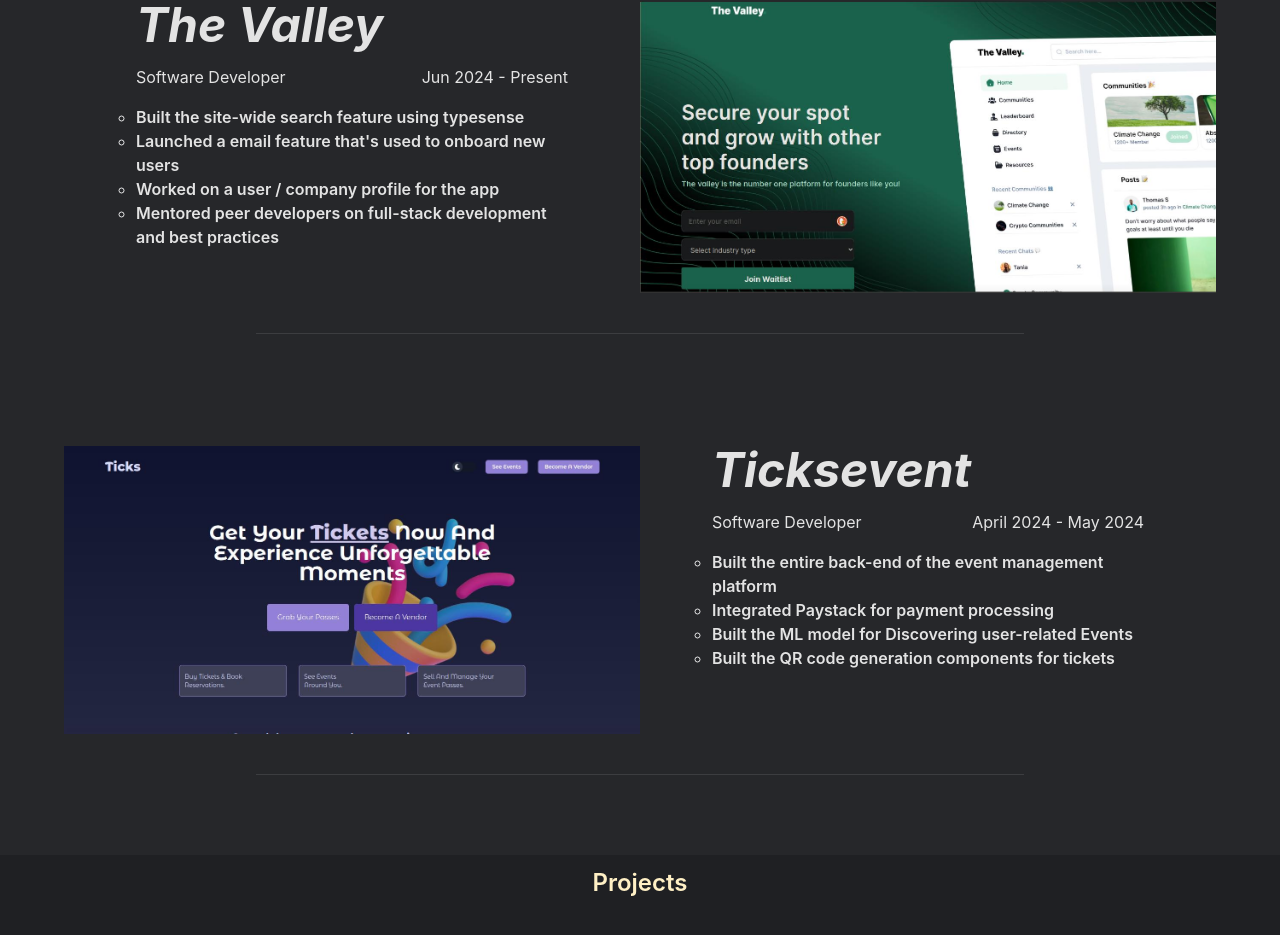
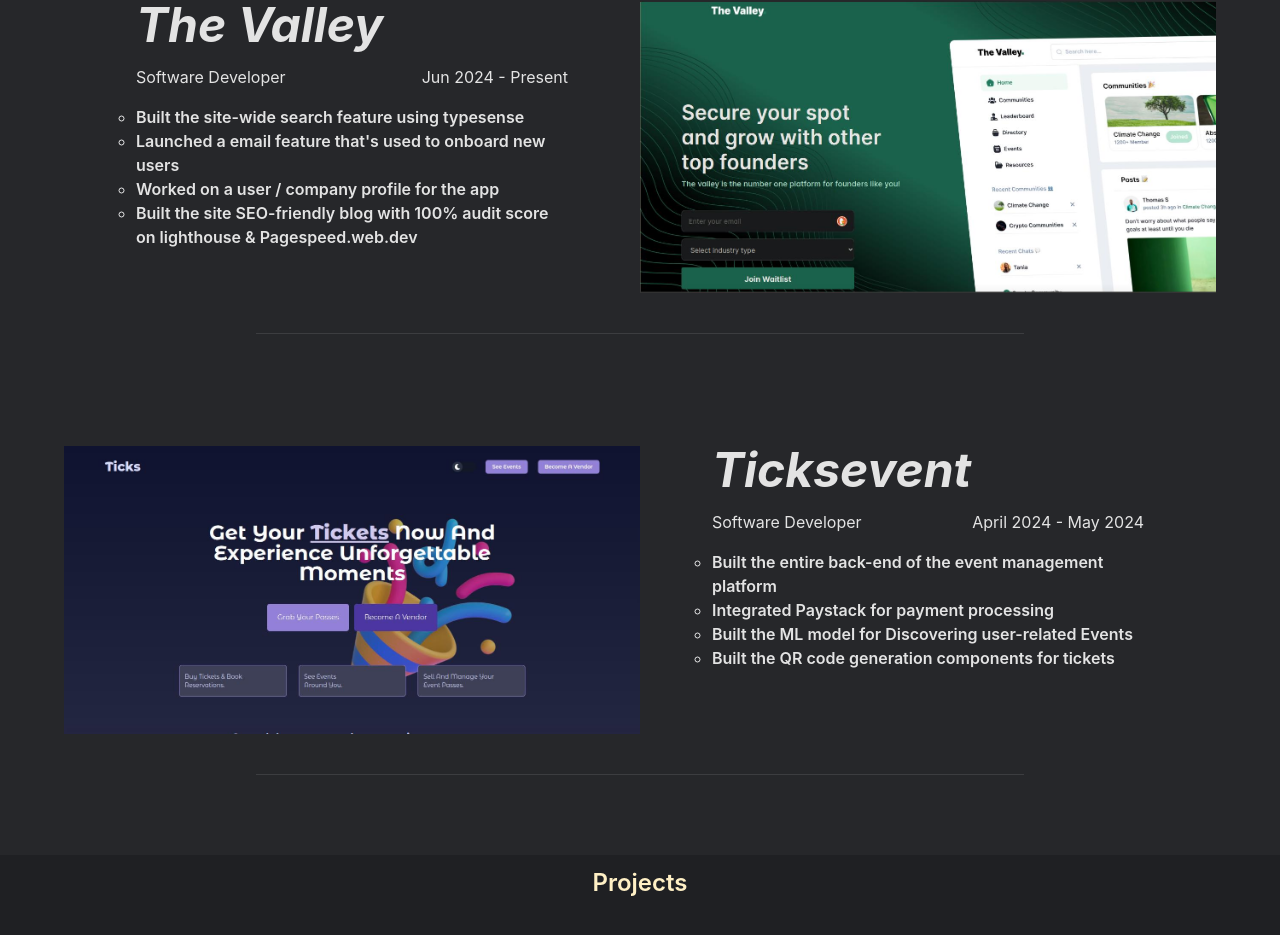
Before and after one commit to Adebisi1234/portfolio, a React (Vite) app: page / in a window 1280 px wide. Shown: the part 991-1926 px from the top of the page. Built offline with nearby package versions, Linux system fonts and the light colour scheme.

Commit message:
Update Works.tsx

```diff
--- a/src/components/Works.tsx
+++ b/src/components/Works.tsx
@@ -10,10 +10,11 @@
       "Built the site-wide search feature using typesense",
       "Launched a email feature that's used to onboard new users",
       "Worked on a user / company profile for the app",
-      "Mentored peer developers on full-stack development and best practices",
+      "Built the site SEO-friendly blog with 100% audit score on lighthouse & Pagespeed.web.dev",
     ],
     technologies: [
       "React",
+      "Nextjs",
       "Node",
       "AdonisJs",
       "MySql",
@@ -29,7 +30,7 @@
       "Jest",
     ],
     img: "thevalley.jpg",
-    url: "https://www.thevalley.live",
+    url: "https://app.thevalley.live",
   },
   {
     name: "Ticksevent",
```
